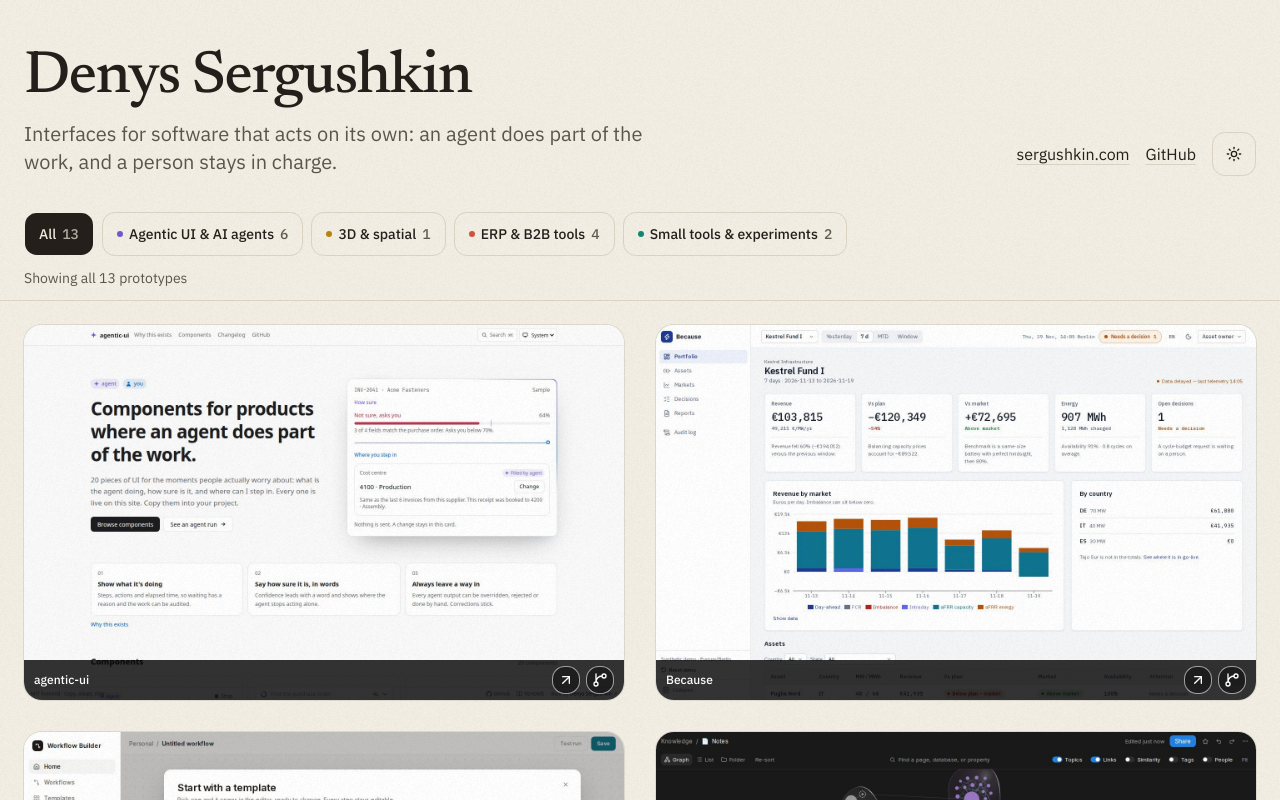
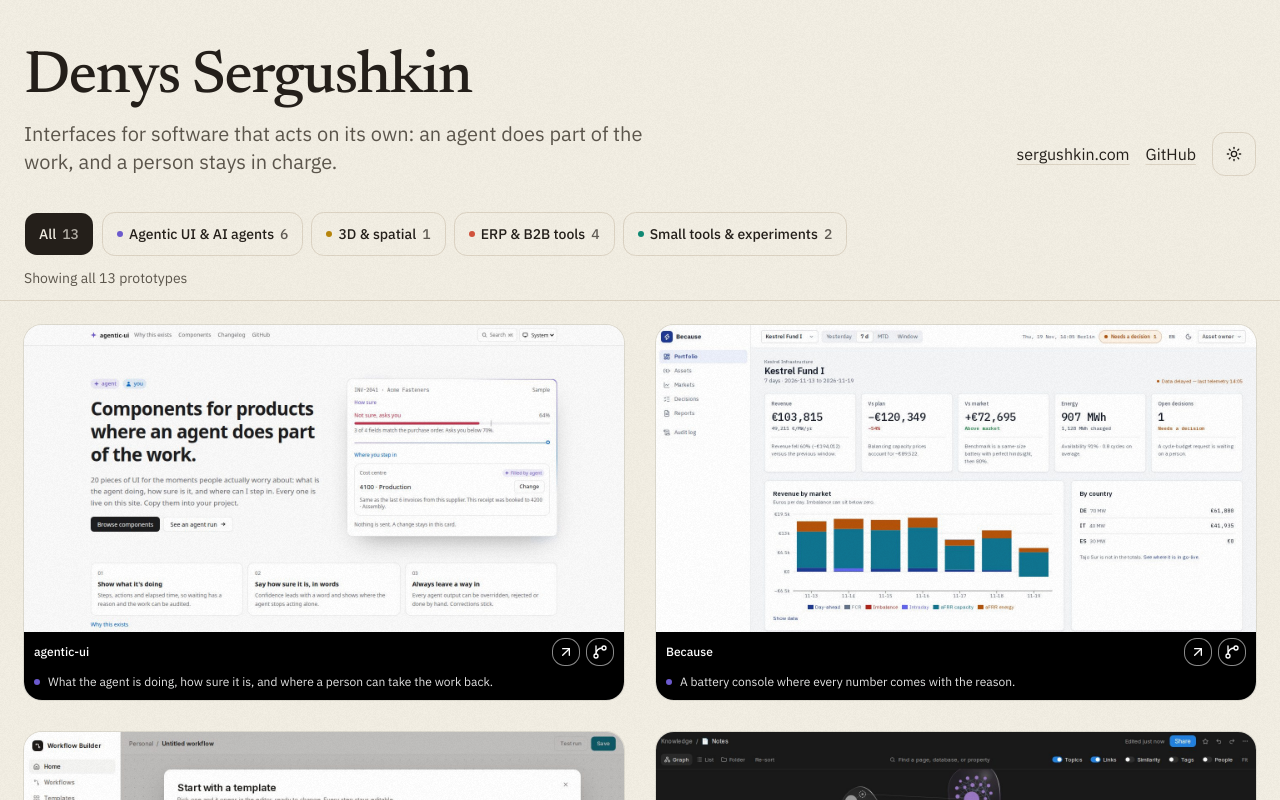
Before and after one commit to sergushkincom/projects-gallery, a Next.js app: page / in a window 1280 px wide. Shown: the top 800 px of the page. Built offline with nearby package versions, Linux system fonts and the light colour scheme.

Commit message:
Show the description when a project card is hovered (#3)
Co-authored-by: Denys Sergushkin <sergushkincom@users.noreply.github.com>

```diff
--- a/app/globals.css
+++ b/app/globals.css
@@ -198,3 +198,32 @@ html[data-topics~="tools"] [data-project~="tools"] {
     scroll-behavior: auto;
   }
 }
+
+/* The name bar stays put. On a real pointer the rest of the strip sits below
+   the card until hover or keyboard focus, then slides up. Touch keeps it open. */
+.project-card-strip {
+  --project-card-bar: 2.5rem;
+}
+
+@media (hover: hover) and (pointer: fine) {
+  .project-card-strip {
+    transform: translateY(calc(100% - var(--project-card-bar)));
+  }
+
+  .project-card:hover .project-card-strip,
+  .project-card:has(:focus-visible) .project-card-strip {
+    transform: translateY(0);
+  }
+}
+
+@media (hover: hover) and (pointer: fine) and (prefers-reduced-motion: no-preference) {
+  .project-card-image,
+  .project-card-strip {
+    transition: transform 280ms ease-out;
+  }
+
+  .project-card:hover .project-card-image,
+  .project-card:has(:focus-visible) .project-card-image {
+    transform: scale(1.03);
+  }
+}
--- a/components/project-card.tsx
+++ b/components/project-card.tsx
@@ -2,11 +2,19 @@
 
 import { ArrowUpRightIcon, GitBranchIcon } from "lucide-react";
 import Image from "next/image";
-import type { Project } from "@/data/projects";
+import { cn } from "cn";
+import { topicLabel, type Project, type TopicId } from "@/data/projects";
 import { Button } from "@/components/ui/button";
 
 const iconButton =
   "size-7 border-white/55 bg-black/40 text-white hover:bg-black/60 focus-visible:ring-white";
+
+const tone: Record<TopicId, string> = {
+  agentic: "bg-topic-agentic",
+  spatial: "bg-topic-spatial",
+  erp: "bg-topic-erp",
+  tools: "bg-topic-tools",
+};
 
 export function ProjectCard({
   project,
@@ -16,7 +24,7 @@ export function ProjectCard({
   priority: boolean;
 }) {
   return (
-    <article className="group/card relative overflow-hidden rounded-xl bg-card ring-1 ring-foreground/10">
+    <article className="project-card group/card relative overflow-hidden rounded-xl bg-card ring-1 ring-foreground/10">
       <Image
         src={project.image}
         alt={project.imageAlt}
@@ -24,10 +32,11 @@ export function ProjectCard({
         height={900}
         priority={priority}
         sizes="(min-width: 768px) 42rem, 100vw"
-        className="block h-auto w-full"
+        className="project-card-image block h-auto w-full"
       />
-      <div className="absolute inset-x-0 bottom-0 flex items-center gap-1.5 bg-black/80 px-2.5 py-1.5">
-        <h2 className="min-w-0 flex-1 truncate text-xs font-medium text-white" translate="no">
+      <div className="project-card-strip absolute inset-x-0 bottom-0 bg-black text-white">
+        <div className="flex h-(--project-card-bar) items-center gap-1.5 px-2.5">
+          <h2 className="min-w-0 flex-1 truncate text-xs font-medium" translate="no">
             {project.name}
           </h2>
           <Button
@@ -55,6 +64,23 @@ export function ProjectCard({
             <GitBranchIcon aria-hidden="true" />
           </Button>
         </div>
+        <div className="flex items-center gap-2 px-2.5 pt-0.5 pb-2.5">
+          <ul className="flex shrink-0 items-center gap-1" aria-label="Topics">
+            {project.topics.map((topic) => (
+              <li key={topic}>
+                <span
+                  aria-hidden="true"
+                  className={cn("block size-1.5 rounded-full", tone[topic])}
+                />
+                <span className="sr-only">{topicLabel(topic)}</span>
+              </li>
+            ))}
+          </ul>
+          <p className="min-w-0 flex-1 truncate text-xs text-white/90">
+            {project.description}
+          </p>
+        </div>
+      </div>
     </article>
   );
 }
```
Also changed, not shown: 1 other file (tests, documents, lock files or other folders). Lines whose indentation alone changed are shown as unchanged.
